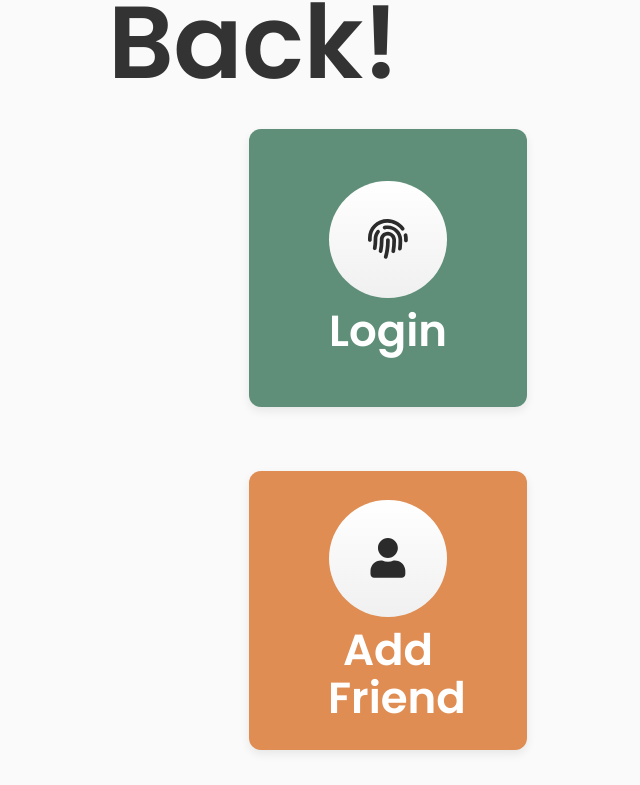
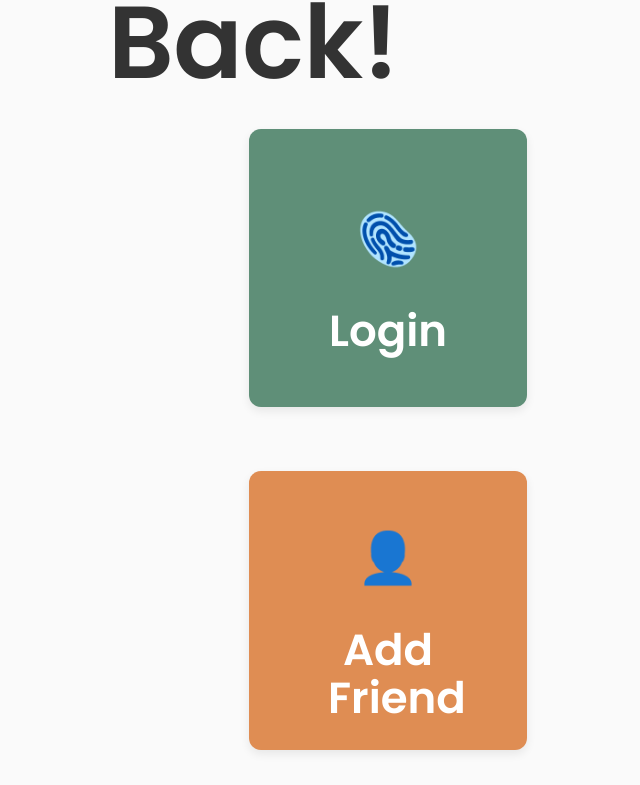
Before and after one commit to elizalsmn/CTG4-2025, a React (Create React App) app in the folder frontend/: page / in a window 1280 px wide. Shown: the part 611-1396 px from the top of the page, without its empty margins (252-892 px from the left). Built offline with nearby package versions, Linux system fonts and the light colour scheme.

Commit message:
adjust login

```diff
--- a/frontend/src/components/Signup.js
+++ b/frontend/src/components/Signup.js
@@ -218,8 +218,8 @@ const handleScan = (result) => {
           flexWrap: 'wrap',
           marginBottom: '3vh'
         }}>
-          {[{ label: t('login'), key: 'login', icon: <FaFingerprint size="34%" /> },
-            { label: t('add_friend'), key: 'add_friend', icon: <FaUser size="34%" /> }].map(btn => (
+          {[{ label: t('login'), key: 'login', icon: '🫆'},
+            { label: t('add_friend'), key: 'add_friend', icon: '👤' }].map(btn => (
             <button
               key={btn.key}
               onClick={openCamera}
@@ -251,10 +251,10 @@ const handleScan = (result) => {
                 alignItems: 'center',
                 justifyContent: 'center',
                 color: '#2b2b2b',
-                background: 'linear-gradient(#ffffff,#f0f0f0)',
+                // background: 'linear-gradient(#ffffff,#f0f0f0)',
                 borderRadius: '50%',
                 marginBottom: '1.2vh',
-                fontSize: 0
+                fontSize: '50px',
               }}>
                 {btn.icon}
               </div>
```
